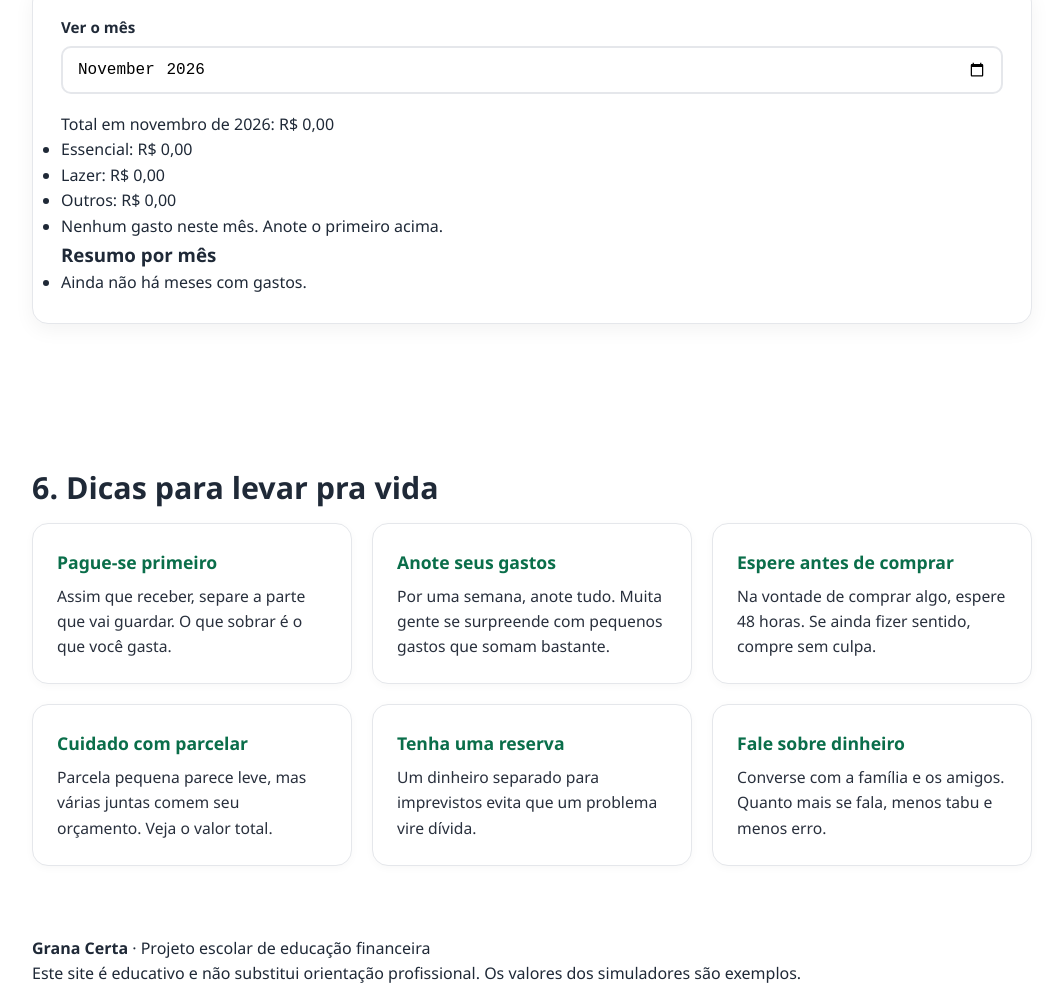
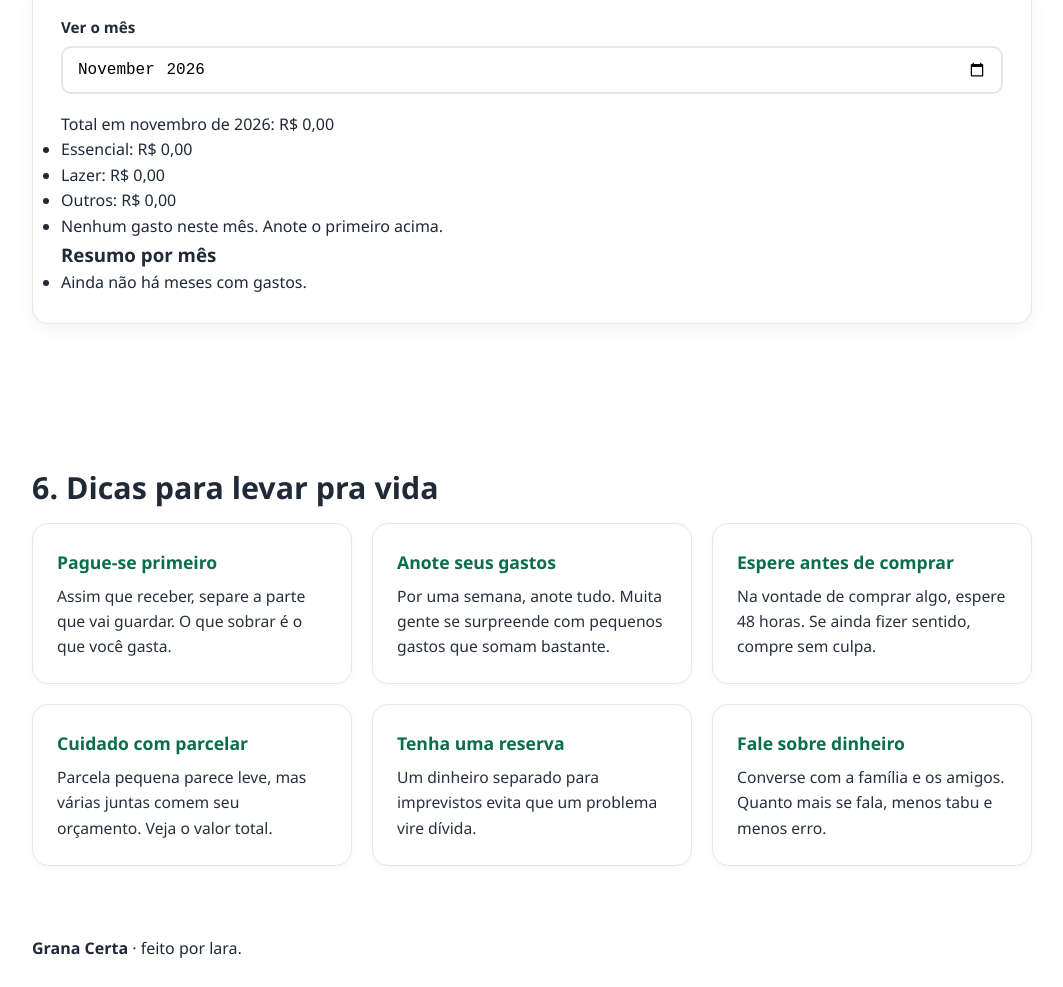
Before and after one commit to Laratec/grana-certa, a plain HTML site: page index.html in a window 1280 px wide. Shown: the part 3777-4764 px from the top of the page, without its empty margins (108-1171 px from the left). After the commit the page ends 4738 px from the top, so only its background shows below. Drawn offline with Linux system fonts and the light colour scheme.

Commit message:
Update index.html

```diff
--- a/index.html
+++ b/index.html
@@ -243,8 +243,8 @@
 
   <footer class="rodape">
     <div class="container">
-      <p><strong>Grana Certa</strong> &middot; Projeto escolar de educação financeira</p>
-      <p class="pequeno">Este site é educativo e não substitui orientação profissional. Os valores dos simuladores são exemplos.</p>
+      <p><strong>Grana Certa</strong> &middot; feito por lara.</p>
+
     </div>
   </footer>
 
```
